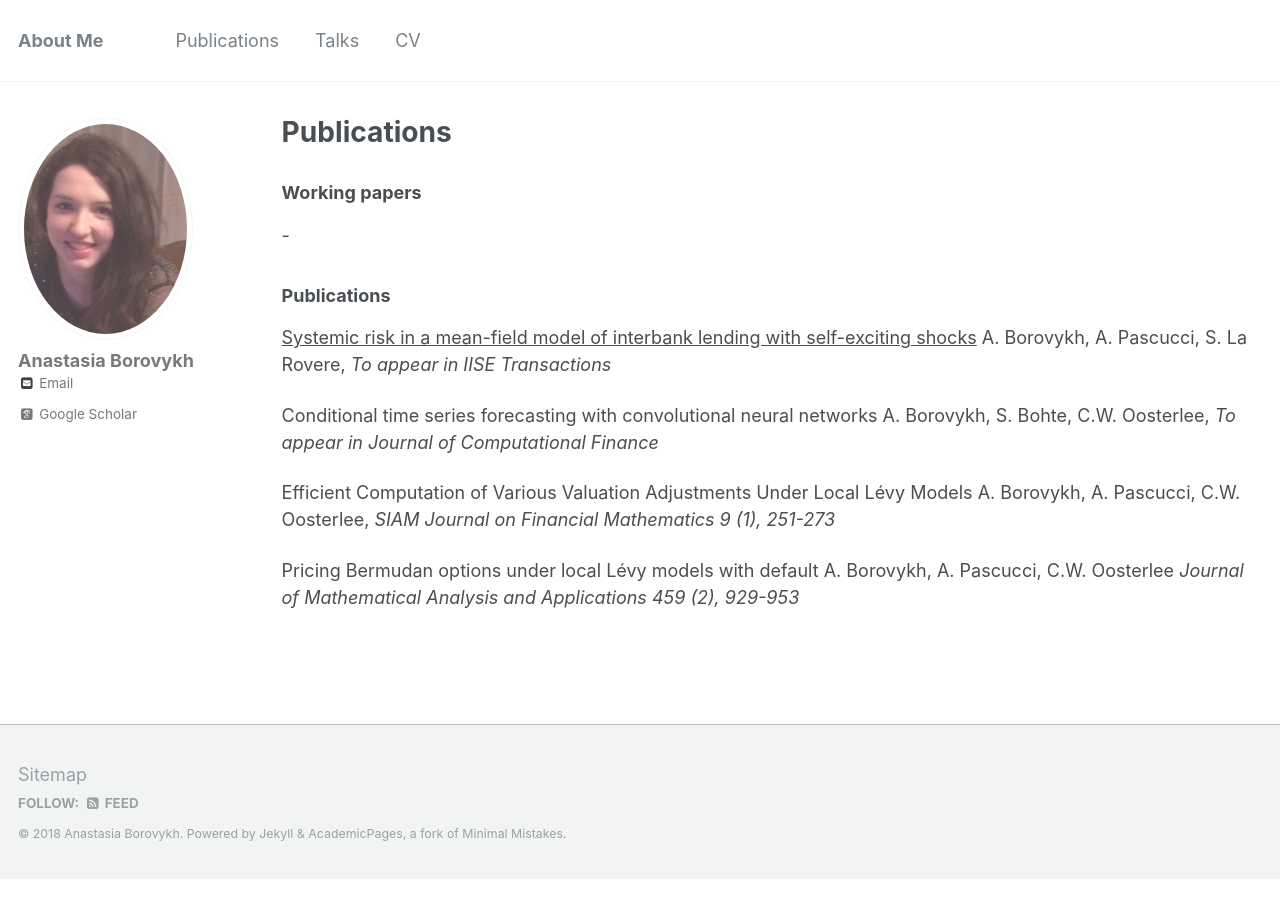
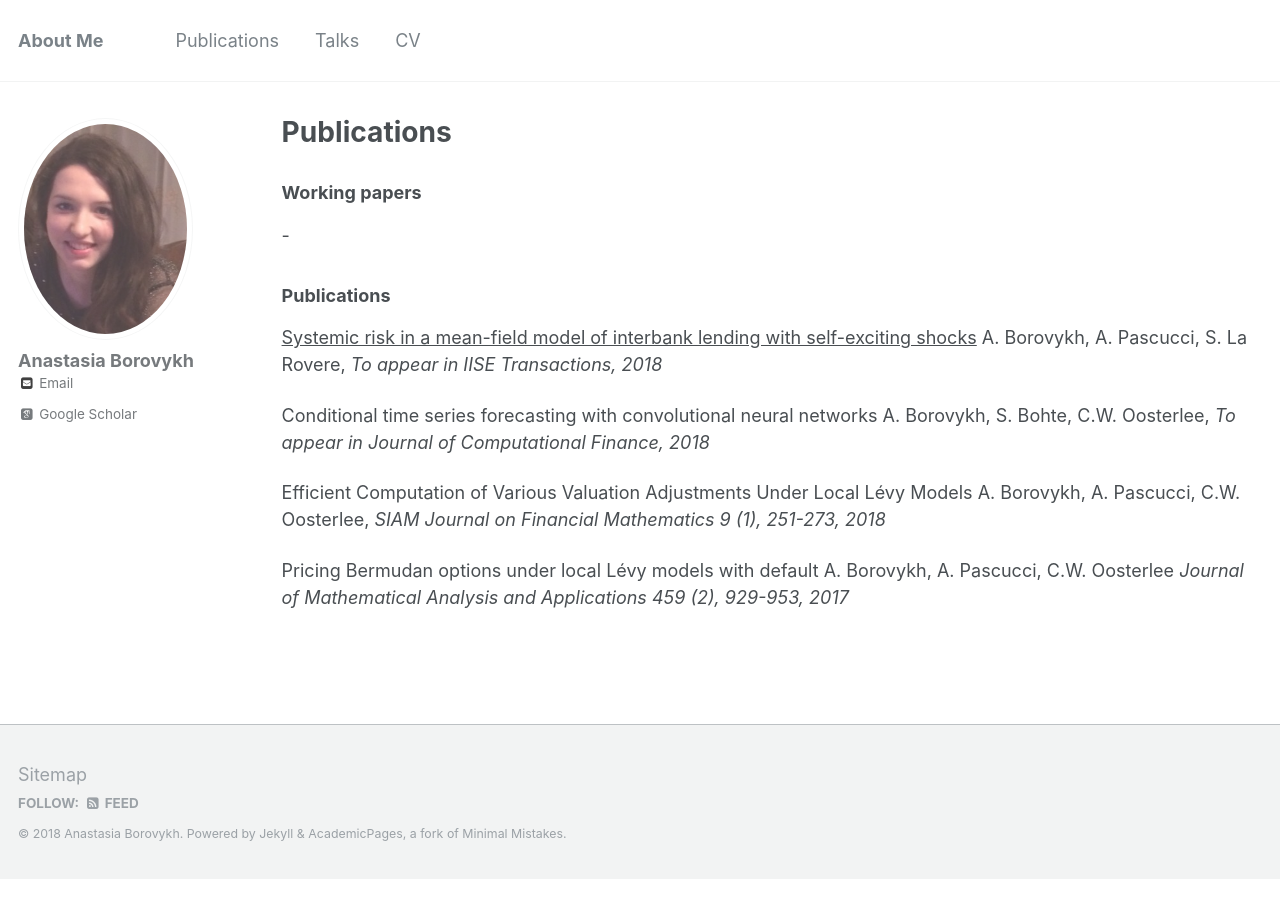
Before and after one commit to aib93/aib93.github.io, a Jekyll site: the page built from _pages/publications.html, in a window 1280 px wide. Built offline with Jekyll 4.4.1, drawn with Linux system fonts in a browser that asks for light colours; some web fonts are replaced.

Commit message:
Initial commit

```diff
--- a/_pages/publications.html
+++ b/_pages/publications.html
@@ -8,10 +8,10 @@ author_profile: true
 <p> - </p>
 
 <h3> Publications </h3>
-<p><a href="https://arxiv.org/pdf/1710.00231.pdf" style="text-decoration:underline;"> Systemic risk in a mean-field model of interbank lending with self-exciting shocks</a> A. Borovykh, A. Pascucci, S. La Rovere, <i>To appear in IISE Transactions </i></p>
-<p><a href="https://arxiv.org/pdf/1703.04691.pdf" style="text-decoration:none;"> Conditional time series forecasting with convolutional neural networks</a> A. Borovykh, S. Bohte, C.W. Oosterlee, <i>To appear in Journal of Computational Finance </i></p>
-<p><a href="https://papers.ssrn.com/sol3/papers.cfm?abstract_id=2853613" style="text-decoration:none;"> Efficient Computation of Various Valuation Adjustments Under Local Lévy Models</a> A. Borovykh, A. Pascucci, C.W. Oosterlee, <i>SIAM Journal on Financial Mathematics 9 (1), 251-273 </i></p>
-<p><a href="https://arxiv.org/pdf/1604.08735.pdf" style="text-decoration:none;"> Pricing Bermudan options under local Lévy models with default</a> A. Borovykh, A. Pascucci, C.W. Oosterlee <i>Journal of Mathematical Analysis and Applications 459 (2), 929-953 </i></p>
+<p><a href="https://arxiv.org/pdf/1710.00231.pdf" style="text-decoration:underline;"> Systemic risk in a mean-field model of interbank lending with self-exciting shocks</a> A. Borovykh, A. Pascucci, S. La Rovere, <i>To appear in IISE Transactions, 2018</i></p>
+<p><a href="https://arxiv.org/pdf/1703.04691.pdf" style="text-decoration:none;"> Conditional time series forecasting with convolutional neural networks</a> A. Borovykh, S. Bohte, C.W. Oosterlee, <i>To appear in Journal of Computational Finance, 2018 </i></p>
+<p><a href="https://papers.ssrn.com/sol3/papers.cfm?abstract_id=2853613" style="text-decoration:none;"> Efficient Computation of Various Valuation Adjustments Under Local Lévy Models</a> A. Borovykh, A. Pascucci, C.W. Oosterlee, <i>SIAM Journal on Financial Mathematics 9 (1), 251-273, 2018</i></p>
+<p><a href="https://arxiv.org/pdf/1604.08735.pdf" style="text-decoration:none;"> Pricing Bermudan options under local Lévy models with default</a> A. Borovykh, A. Pascucci, C.W. Oosterlee <i>Journal of Mathematical Analysis and Applications 459 (2), 929-953, 2017</i></p>
 
 {% for post in site.talks reversed %}
   {% include archive-single-talk.html %}
```
